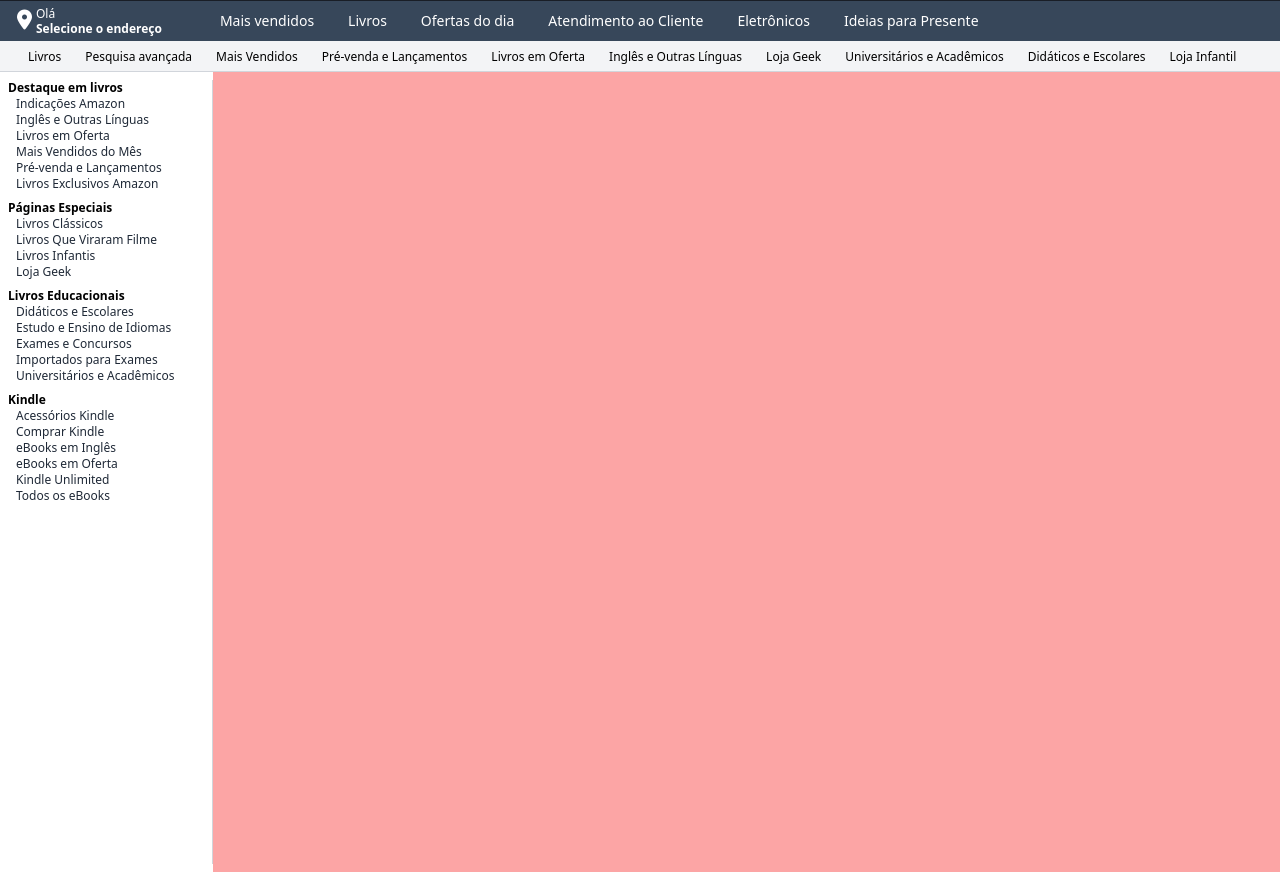
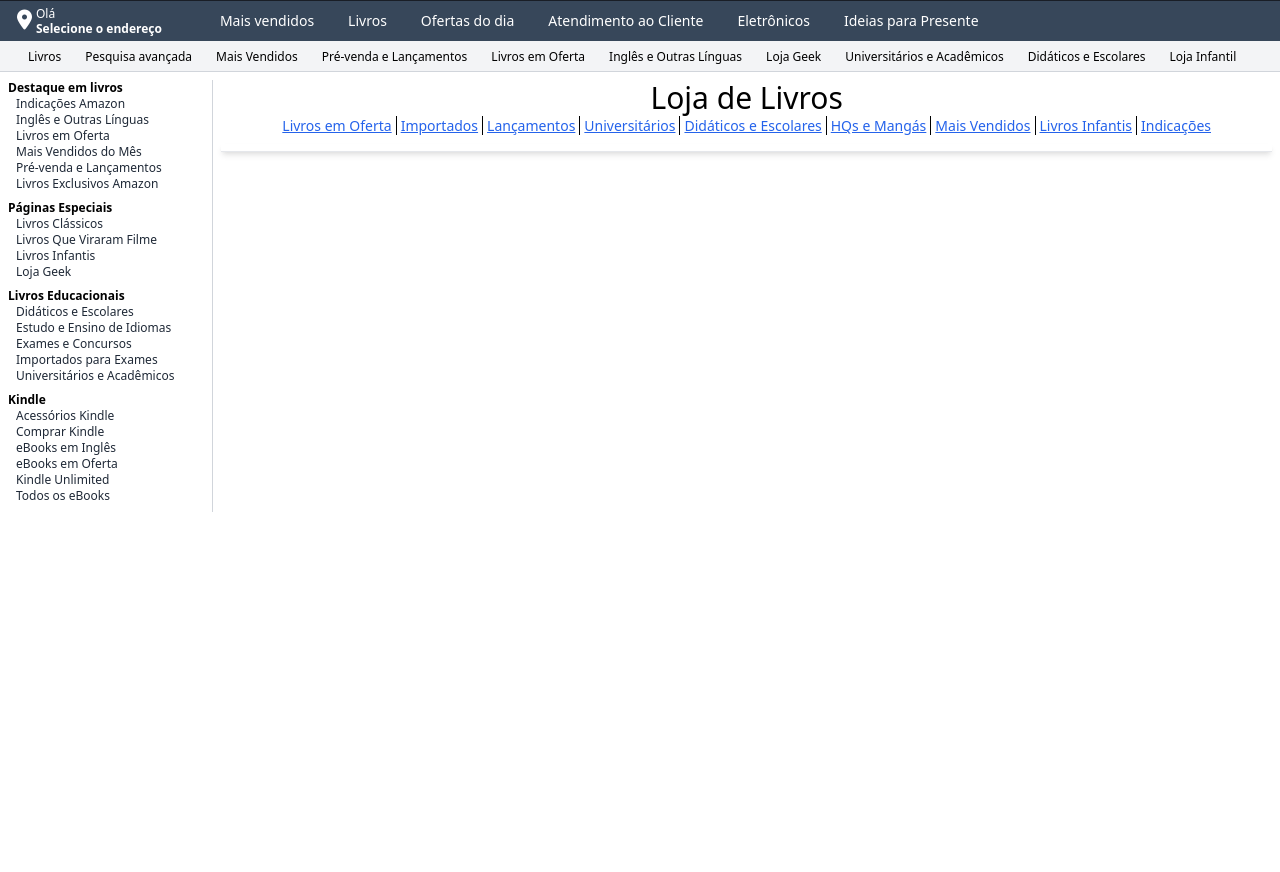
Before and after one commit to iaugustoz/Amazon-clone, a website: page index.html in a window 1280 px wide. Shown: the part 53-925 px from the top of the page. After the commit the page ends 800 px from the top, so only its background shows below. Drawn offline with Linux system fonts and the light colour scheme.

Commit message:
Seção de categorias

```diff
--- a/index.html
+++ b/index.html
@@ -238,7 +238,44 @@
                 </ul>
             </div>
             <!-- CONTEÚDO DO SITE -->
-            <div class="col-span-5 bg-red-300 h-screen"></div>
+            <div class="col-span-6 md:col-span-5 p-2">
+                <div class="flex flex-col">
+                    <!-- Título e Categorias -->
+                    <div class="text-center">
+                        <h2 class="text-2xl font-bold md:text-3xl md:font-normal">Loja de Livros</h2>
+                        <ul class="flex flex-wrap md:flex-nowrap justify-center text-sm px-4 md:px-0 pb-2">
+                            <li>
+                                <a href="#" class="text-blue-600 underline hover:text-orange-650 px-1 border-r border-black">Livros em Oferta</a>
+                            </li>
+                            <li>
+                                <a href="#" class="text-blue-600 underline hover:text-orange-650 px-1 border-r border-black">Importados</a>
+                            </li>
+                            <li>
+                                <a href="#" class="text-blue-600 underline hover:text-orange-650 px-1 border-r border-black">Lançamentos</a>
+                            </li>
+                            <li>
+                                <a href="#" class="text-blue-600 underline hover:text-orange-650 px-1 border-r border-black">Universitários</a>
+                            </li>
+                            <li>
+                                <a href="#" class="text-blue-600 underline hover:text-orange-650 px-1 border-r border-black">Didáticos e Escolares</a>
+                            </li>
+                            <li>
+                                <a href="#" class="text-blue-600 underline hover:text-orange-650 px-1 border-r border-black">HQs e Mangás</a>
+                            </li>
+                            <li>
+                                <a href="#" class="text-blue-600 underline hover:text-orange-650 px-1 border-r border-black">Mais Vendidos</a>
+                            </li>
+                            <li>
+                                <a href="#" class="text-blue-600 underline hover:text-orange-650 px-1 border-r border-black">Livros Infantis</a>
+                            </li>
+                            <li>
+                                <a href="#" class="text-blue-600 underline hover:text-orange-650 px-1">Indicações</a>
+                            </li>
+                        </ul>
+                        <div class="h-2 border-b shadow-md"></div>
+                    </div>
+                </div>
+            </div>
         </div>
     </main>
 </body>
```
Also changed, not shown: dist/output.css.
